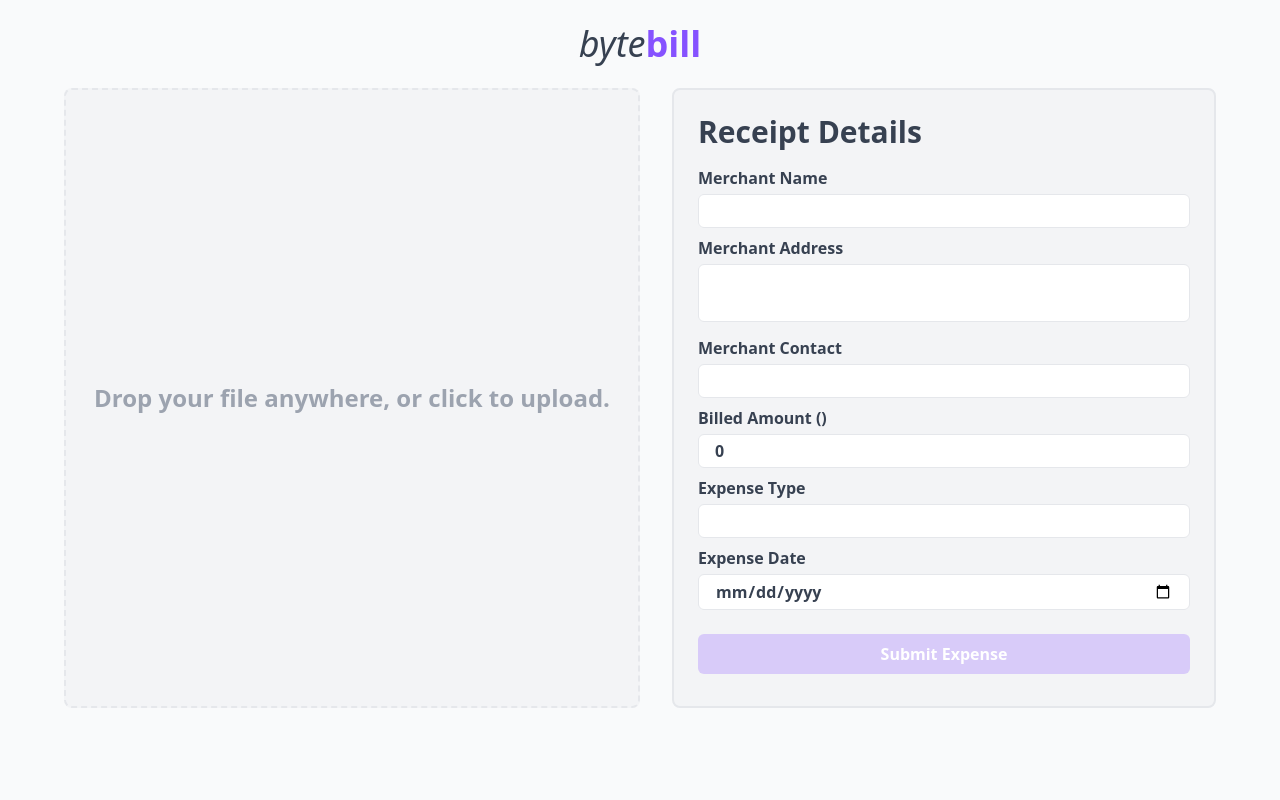
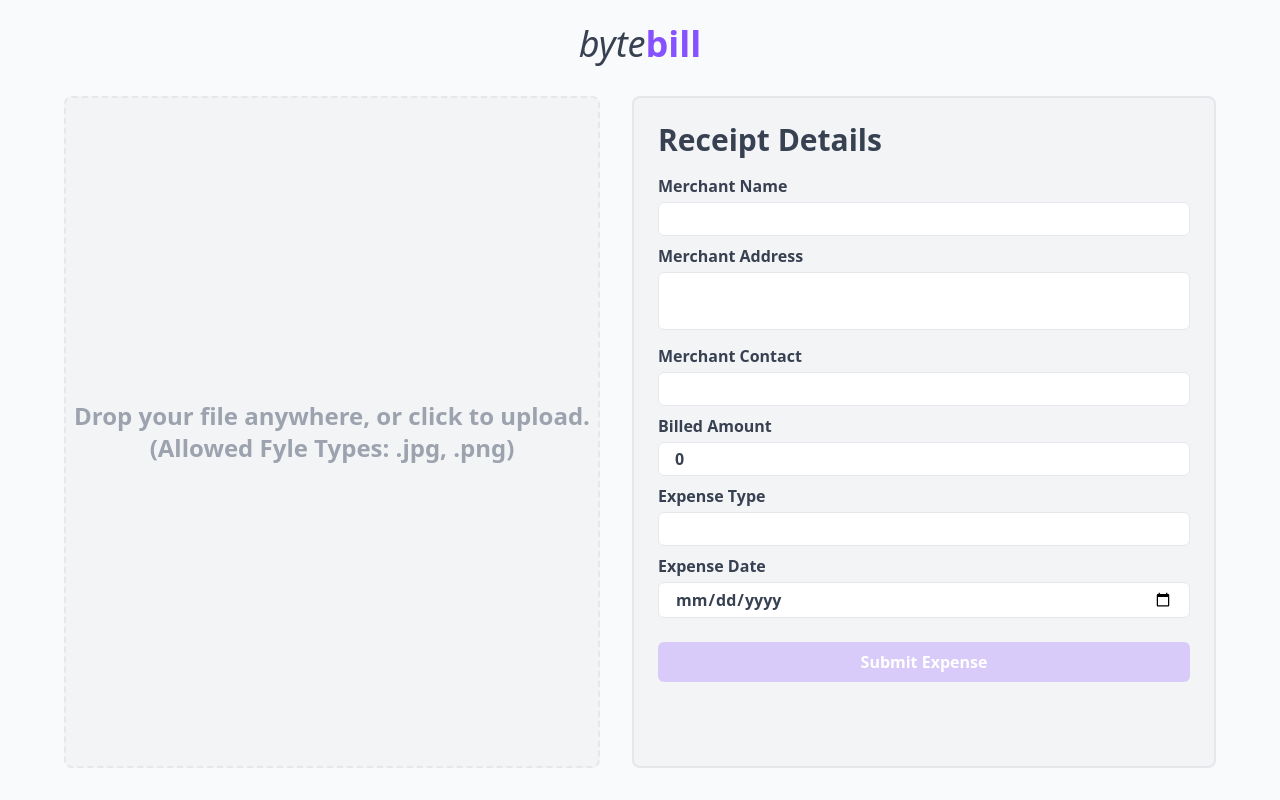
Before and after one commit to anujgawde/bytebill, a Next.js app: page /report-expense in a window 1280 px wide. Built offline with nearby package versions, Linux system fonts and the light colour scheme; no server answers.

Commit message:
fixed preview bill bug, fixed currency type error. Note: Azure sdk works differently in Nextjs which causes the response to be different

```diff
--- a/src/app/components/InfinteScrollTable.jsx
+++ b/src/app/components/InfinteScrollTable.jsx
@@ -60,7 +60,7 @@ export default function InfiniteScrollTable({ openExpense }) {
             <div
               onClick={() => openExpense(expense.id)}
               key={expense.id}
-              className={`font-medium hover:bg-gray-50 hover:shadow-lg hover:rounded-md cursor-pointer duration-75 ease-in-out transition-all flex bg-white border-b last-of-type:border-none`}
+              className={`font-medium hover:bg-gray-50  hover:rounded-md cursor-pointer duration-75 ease-in-out transition-all flex bg-white border-b last-of-type:border-none`}
             >
               <div className="py-2 px-4 flex-1">{expense.merchantName}</div>
               <div className="py-2 px-4 flex-1">{expense.docType}</div>
--- a/src/app/page.jsx
+++ b/src/app/page.jsx
@@ -13,7 +13,6 @@ export default function Home() {
     billTotal: 0,
     docType: "",
     transactionDate: "",
-    currency: "",
   });
   const [isPanelOpen, setIsPanelOpen] = useState(false);
   const [isUpdatingExpense, setIsUpdatingExpense] = useState(false);
@@ -29,11 +28,9 @@ export default function Home() {
     const listRef = ref(storage, `${expenseId}/`);
 
     const allFiles = await listAll(listRef);
-    console.log();
 
     getDownloadURL(ref(storage, allFiles.items[0]._location.path_))
       .then((url) => {
-        console.log(url, "url");
         setReceiptUrl(url);
       })
       .catch((error) => {
@@ -155,7 +152,7 @@ export default function Home() {
               </div>
               <div className="space-y-1">
                 <label className="font-semibold" htmlFor="merchant-address">
-                  Billed Amount ({selectedExpense.currency})
+                  Billed Amount
                 </label>
                 <input
                   type="number"
--- a/src/app/report-expense/page.jsx
+++ b/src/app/report-expense/page.jsx
@@ -21,7 +21,6 @@ export default function ReportExpensePage() {
     billTotal: 0.0,
     docType: "",
     transactionDate: "",
-    currency: "",
   });
 
   const handleUpload = async (event) => {
@@ -42,19 +41,16 @@ export default function ReportExpensePage() {
       //   "http://localhost:8001/expenses/upload-receipt",
       //   formData
       // );
-
       const response = await axios.post("api/upload-receipt", formData);
       console.log(response.data);
       let expenseType = "";
-
       if (response.data.docType === "receipt.retailMeal") {
-        expenseType = "Restaurant";
+        expenseType = "Food";
       } else if (response.data.docType === "receipt.hotel") {
         expenseType = "Hotel";
       } else {
         expenseType = "Miscellaneous";
       }
-
       const extractedBillData = {
         id: uuidv4(),
         merchantAddress: response.data.fields.MerchantAddress.content,
@@ -65,10 +61,7 @@ export default function ReportExpensePage() {
         transactionDate: new Date(response.data.fields.TransactionDate.value)
           .toISOString()
           .split("T")[0],
-        currency:
-          response.data.fields.Total?.valueCurrency?.currencySymbol ?? "$",
       };
-
       setExtractedBillDetails(extractedBillData);
     } catch (error) {
       console.error("Error uploading file:", error);
@@ -95,7 +88,6 @@ export default function ReportExpensePage() {
       billTotal: 0.0,
       docType: "",
       transactionDate: "",
-      currency: "",
     });
   };
 
@@ -124,9 +116,7 @@ export default function ReportExpensePage() {
     let fileBase64 = await getBase64(file);
     const storageRef = ref(storage, `${expenseId}/${file?.name}`);
 
-    uploadString(storageRef, fileBase64, "data_url").then((snapshot) => {
-      console.log("Uploaded a data_url string!", snapshot);
-    });
+    uploadString(storageRef, fileBase64, "data_url").then((snapshot) => {});
   };
 
   // TODO: file is a file uploaded by user. Update Type
@@ -142,28 +132,27 @@ export default function ReportExpensePage() {
       // on reader load somthing...
       reader.onload = () => {
         baseURL = reader.result;
-        console.log(baseURL);
         resolve(baseURL);
       };
     });
   };
 
   return (
-    <div className="bg-gray-50 min-h-screen h-screen overflow-y-auto flex flex-col">
+    <div className="bg-gray-50 min-h-screen h-screen overflow-y-auto flex flex-col max-h-[90%]">
       {/* <form onSubmit={handleUpload}>
         <input type="file" onChange={handleFileChange} />
         <button type="submit">Upload</button>
         <p>{status}</p>
       </form> */}
-      <div className="py-6">
+      <div className="pt-6">
         <p className="text-4xl text-gray-700 font-bold text-center">
           <span className="font-thin italic">byte</span>
           <span className="text-primary">bill</span>
         </p>
       </div>
 
-      <div className=" flex justify-between items-center px-16 space-x-8">
-        <div className="relative bg-gray-100 hover:border-gray-500 z-30 transition-all ease-in delay-[0.1] w-1/2 h-full border-dashed border-2 rounded-lg flex justify-center items-center ">
+      <div className="max-h-[100%] h-full flex justify-between items-center px-16 space-x-8 py-8">
+        <div className="relative flex-1 bg-gray-100 hover:border-gray-500 z-30 transition-all ease-in delay-[0.1] w-1/2 h-full border-dashed border-2 rounded-lg flex justify-center items-center ">
           {file && (
             <button onClick={resetFile}>
               <img
@@ -173,16 +162,18 @@ export default function ReportExpensePage() {
             </button>
           )}
 
-          {file && file.type === "image/png" && (
-            <img src={fileUrl} className="w-full h-full z-50 max-h-fit" />
+          {file && file.type.startsWith("image/") && (
+            <img src={fileUrl} className="z-40 object-contain max-h-[550px]" />
           )}
 
           {!file && (
             <>
               <label className="font-semibold text-2xl text-gray-400  absolute ">
                 Drop your file anywhere, or click to upload.
+                <p className="text-center">(Allowed Fyle Types: .jpg, .png)</p>
               </label>
               <input
+                accept="image/png, image/jpeg"
                 onChange={handleUpload}
                 className="opacity-0 h-full w-full hover:cursor-pointer absolute "
                 type="file"
@@ -195,7 +186,7 @@ export default function ReportExpensePage() {
             </div>
           )}
         </div>
-        <div className="relative bg-gray-100 w-1/2 flex-1 overflow-auto flex-col border-2 rounded-lg flex py-6 px-6 font-semibold text-gray-700">
+        <div className="relative h-full bg-gray-100 w-1/2 flex-1 overflow-auto flex-col border-2 rounded-lg flex py-6 px-6 font-semibold text-gray-700">
           <p className="text-3xl">Receipt Details</p>
 
           <div className="space-y-2 my-4 overflow-y-auto ">
@@ -237,7 +228,7 @@ export default function ReportExpensePage() {
             </div>
             <div className="space-y-1">
               <label className="font-semibold" htmlFor="merchant-address">
-                Billed Amount ({extractedBillDetails.currency})
+                Billed Amount
               </label>
               <input
                 type="number"
```
